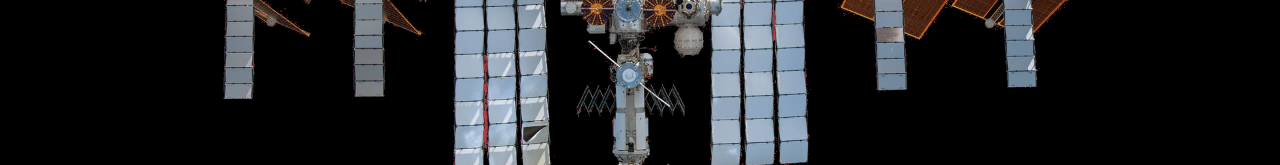
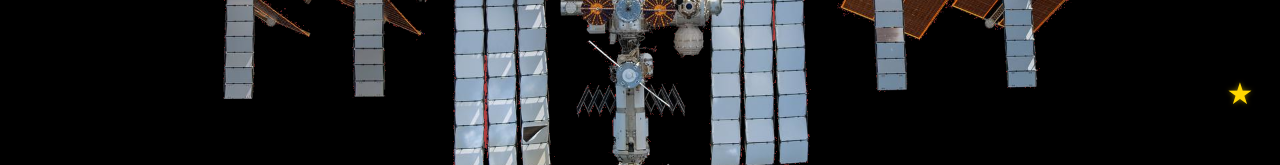
Before and after one commit to MiguelGmz7/International-Space-Station-25th-Anniversary-Apps, a React (Vite) app: page / in a window 1280 px wide. Shown: the part 310-475 px from the top of the page. Built offline with nearby package versions, Linux system fonts and the light colour scheme.

Commit message:
ADD: Buttons

```diff
--- a/index.html
+++ b/index.html
@@ -8,6 +8,9 @@
   </head>
   <body>
     <div id="root"></div>
+    <!-- <button class="star-button">
+      <span class="star-icon">★</span>
+    </button> -->
     <script type="module" src="/src/main.jsx"></script>
   </body>
 </html>
--- a/postcss.config.js
+++ b/postcss.config.js
@@ -1,3 +1,6 @@
 export default {
-  plugins: ["@tailwindcss/postcss"],
+  plugins: {
+    '@tailwindcss/postcss': {},
+    autoprefixer: {},
+  },
 };
--- a/src/App.jsx
+++ b/src/App.jsx
@@ -1,6 +1,7 @@
 import { useEffect, useState } from 'react'
 import './App.css'
 import julietaImg from './assets/nave/Julieta.gif'
+import StarButton from './components/StarButton'
 
 // Párrafos hardcodeados (en inglés) y en orden
 const TEXTS = [
@@ -76,9 +77,13 @@ function App() {
     setCurrentIndex(0)
   }
 
+  const handleStarClick = () => {
+    console.log('Star clicked!');
+  };
+
   return (
     <>
-      <main className="hero" aria-label="Fondo ISS" />
+      <main className="/* Remove all button styling */hero" aria-label="Fondo ISS" />
 
       <div
         className="avatar"
@@ -101,6 +106,8 @@ function App() {
           </span>
         </div>
       )}
+
+      <StarButton onClick={handleStarClick} />
     </>
   )
 }
--- /dev/null
+++ b/src/components/StarButton.css
@@ -0,0 +1,45 @@
+.star-button {
+  position: absolute;
+  right: 20px;
+  top: 50%;
+  transform: translateY(-50%);
+  background: none;
+  border: none;
+  cursor: pointer;
+  padding: 0;
+  width: 40px;
+  height: 40px;
+  transition: transform 0.3s ease;
+  -webkit-appearance: none;
+  -moz-appearance: none;
+  appearance: none;
+  outline: none;
+  -webkit-tap-highlight-color: transparent;
+}
+
+.star-button:active,
+.star-button:focus {
+  outline: none;
+  background: none;
+  -webkit-tap-highlight-color: transparent;
+}
+
+.star-button::-moz-focus-inner {
+  border: 0;
+}
+
+.star-icon {
+  display: block;
+  font-size: 30px;
+  color: #FFD700;
+  text-shadow: 0 0 5px rgba(255, 215, 0, 0.5);
+  transition: all 0.3s ease;
+  user-select: none;
+  -webkit-user-select: none;
+  -moz-user-select: none;
+}
+
+.star-button:hover .star-icon {
+  color: #FFA500;
+  text-shadow: 0 0 10px rgba(255, 165, 0, 0.7);
+}
--- /dev/null
+++ b/src/components/StarButton.jsx
@@ -0,0 +1,15 @@
+import React from 'react';
+import './StarButton.css';
+
+const StarButton = ({ onClick, className }) => {
+  return (
+    <button
+      className={`star-button ${className || ''}`}
+      onClick={onClick}
+    >
+      <span className="star-icon">★</span>
+    </button>
+  );
+};
+
+export default StarButton;
```
Also changed, not shown: src/index.css (+48 -0 lines), 1 other file (tests, documents, lock files or other folders).
